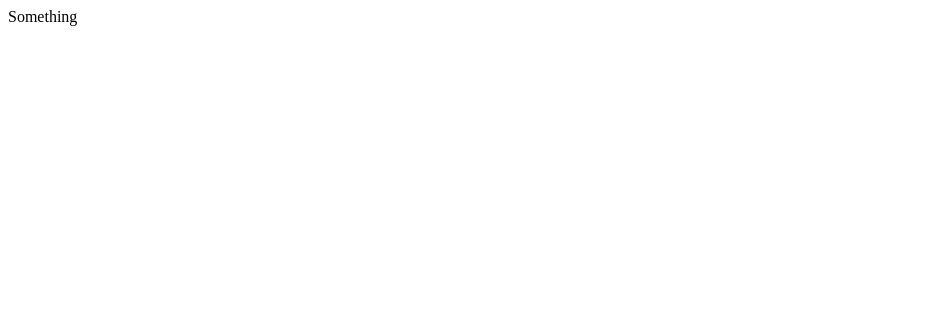
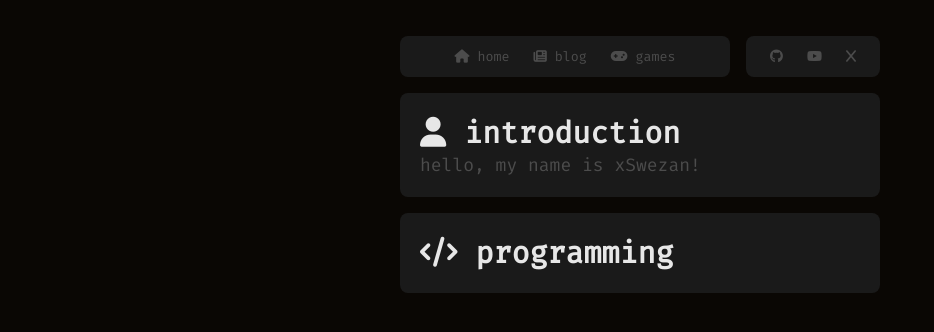
Before and after one commit to xSwezan/xSwezan.github.io, a plain HTML site: page index.html in a window 1280 px wide. Shown: the whole page, without its empty margins (0-934 px from the left). Drawn offline with Linux system fonts and the light colour scheme.

Commit message:
Beginning

```diff
--- a/index.html
+++ b/index.html
@@ -1 +1,34 @@
-<p>Something</p>
+<!DOCTYPE html>
+<html>
+<head>
+    <link rel="stylesheet" href="style.css">
+    <link rel="stylesheet" href="https://cdnjs.cloudflare.com/ajax/libs/font-awesome/6.7.2/css/all.min.css" integrity="sha512-Evv84Mr4kqVGRNSgIGL/F/aIDqQb7xQ2vcrdIwxfjThSH8CSR7PBEakCr51Ck+w+/U6swU2Im1vVX0SVk9ABhg==" crossorigin="anonymous" referrerpolicy="no-referrer" />
+
+    <link rel="shortcut icon" type="image/x-icon" href="assets/favicon.ico">
+    <title>xSwezan</title>
+</head>
+<body>
+    <div class="app">
+        <div style="display: flex; flex-direction: row; width: 100%;">
+            <div class="topbar">
+                <button><i class="fa-solid fa-home"></i> home</button>
+                <button><i class="fa-solid fa-newspaper"></i> blog</button>
+                <button><i class="fa-solid fa-gamepad"></i> games</button>
+            </div>
+            <div class="topbar" style="max-width: fit-content;">
+                <button onclick="window.open('https://www.github.com/xSwezan','_blank')"><i class="fa-brands fa-github"></i></button>
+                <button onclick="window.open('https://www.youtube.com/@xSwezan','_blank')"><i class="fa-brands fa-youtube"></i></button>
+                <button onclick="window.open('https://www.twitter.com/xSwezan','_blank')"><i class="fa-brands fa-x"></i></button>
+            </div>
+        </div>
+        <div class="group">
+            <h1><i class="fa-solid fa-user"></i> introduction</h1>
+            <p>hello, my name is xSwezan!</p>
+        </div>
+        <div class="group">
+            <h1><i class="fa-solid fa-code"></i> programming</h1>
+            <p></p>
+        </div>
+    </div>
+</body>
+</html>
--- /dev/null
+++ b/style.css
@@ -0,0 +1,108 @@
+@font-face {
+    font-family: "FiraCode";
+    src: url("assets/FiraCode-Regular.ttf");
+}
+
+:root {
+    --background: #0a0704;
+    --primary: #ffac2a;
+    --sub: #4c4c4c;
+    --sub-alt: #1a1a1a;
+    --text: #e7e7e7;
+
+    --border-radius: 8px;
+    --padding: 8px;
+
+    background-color: var(--background);
+    padding-left: 30%;
+    padding-right: 30%;
+}
+
+* {
+    font-family: "FiraCode";
+    box-sizing: border-box;
+}
+
+p {
+    color: var(--sub);
+    font-size: 18px;
+    margin: 0;
+}
+
+h1 {
+    color: var(--text);
+    font-size: 30px;
+    margin: 0;
+}
+
+.app {
+    padding-top: 20px;
+    display: flex;
+    justify-content: center;
+    flex-direction: column;
+}
+
+.group {
+    background-color: var(--sub-alt);
+    border-radius: var(--border-radius);
+
+    padding: 20px;
+
+    display: flex;
+    flex-wrap: wrap;
+    flex-direction: column;
+    flex: auto;
+
+    margin: var(--padding);
+}
+
+.topbar {
+    background-color: var(--sub-alt);
+    border-radius: var(--border-radius);
+
+    display: flex;
+    flex-wrap: wrap;
+    text-align: center;
+    justify-content: center;
+    flex: auto;
+
+    margin: var(--padding);
+
+    /* Prevent Selection */
+    -webkit-user-select: none; /* Safari */
+    -ms-user-select: none; /* IE 10 and IE 11 */
+    user-select: none; /* Standard syntax */
+}
+
+.topbar > button {
+    background: none;
+    border: none;
+    color: var(--sub);
+
+    transition: 0.3s;
+    cursor: pointer;
+
+    max-width: fit-content;
+    width: 100%;
+
+    padding: 12px;
+    margin: 0;
+
+    /* Prevent Selection */
+    -webkit-user-select: none; /* Safari */
+    -ms-user-select: none; /* IE 10 and IE 11 */
+    user-select: none; /* Standard syntax */
+}
+
+.topbar > button:first-child {
+    padding-left: 24px;
+}
+
+.topbar > button:last-child {
+    padding-right: 24px;
+}
+
+.topbar > button:hover {
+    color: var(--text);
+    text-shadow: 0 0 20px var(--text);
+}
```
Also changed, not shown: assets/FiraCode-Regular.ttf (added), assets/favicon.ico (added).
